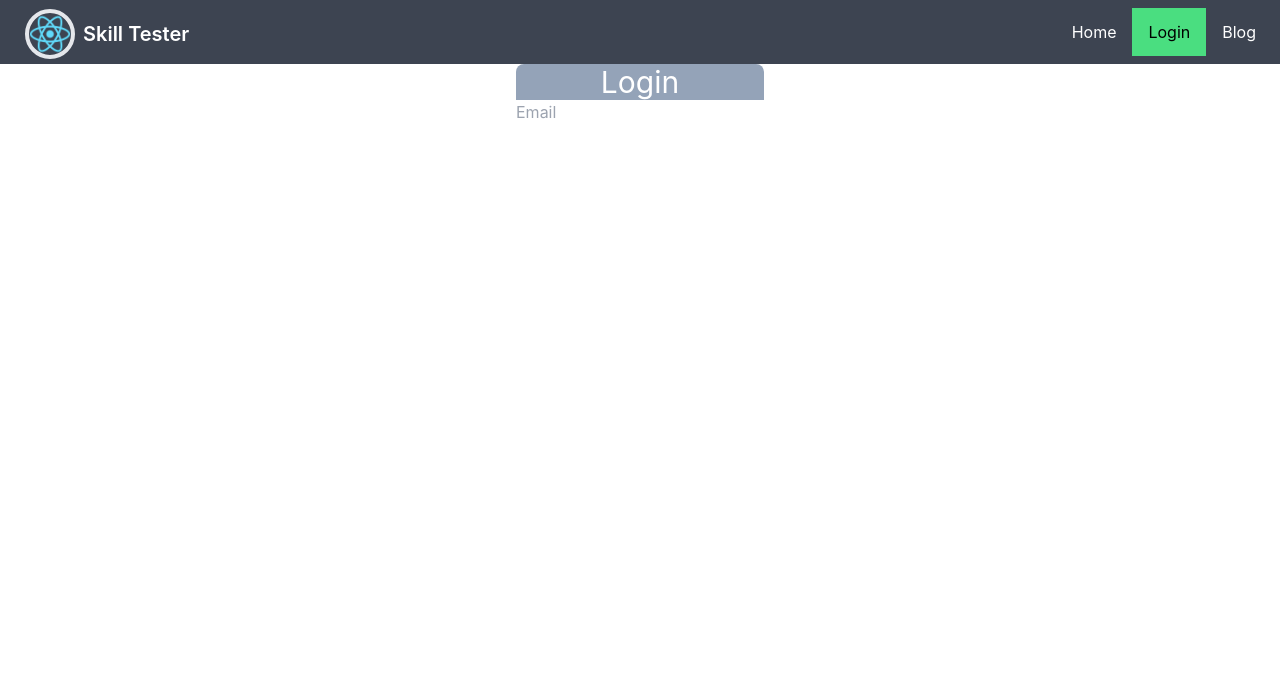
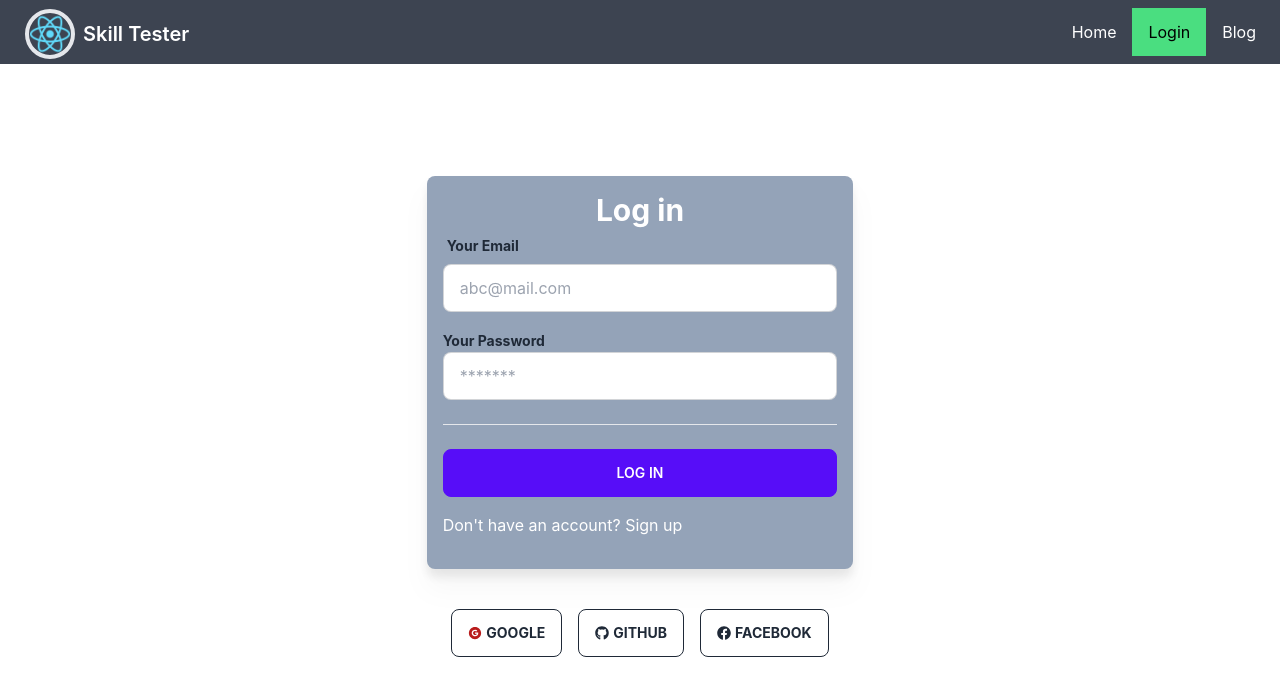
Before and after one commit to HazratAli-pixel/Open-Learning-client, a React (Create React App) app: page /signin in a window 1280 px wide. Shown: the top 696 px of the page. Built offline with nearby package versions, Linux system fonts and the light colour scheme; no server answers.

Commit message:
third commit

```diff
--- a/package.json
+++ b/package.json
@@ -15,6 +15,7 @@
     "flowbite-react": "^0.3.2",
     "react": "^18.2.0",
     "react-dom": "^18.2.0",
+    "react-icons": "^4.6.0",
     "react-router-dom": "^6.4.2",
     "react-scripts": "5.0.1",
     "web-vitals": "^2.1.4"
--- a/public/index.html
+++ b/public/index.html
@@ -28,7 +28,7 @@
   </head>
   <body>
     <noscript>You need to enable JavaScript to run this app.</noscript>
-    <div id="root"></div>
+    <div data-theme="" id="root"></div>
     <!--
       This HTML file is a template.
       If you open it directly in the browser, you will see an empty page.
--- a/src/App.js
+++ b/src/App.js
@@ -4,7 +4,7 @@ import { Routes } from './components/Routes/Routes';
 
 function App() {
   return (
-    <div className="App">
+    <div className="">
       <RouterProvider router={Routes}></RouterProvider>
     </div>
   );
--- a/src/components/Layout/Main.js
+++ b/src/components/Layout/Main.js
@@ -6,7 +6,9 @@ const Main = () => {
     return (
         <div>
             <Header></Header>
-            <Outlet></Outlet>
+            <div className='container mx-auto'>
+                <Outlet></Outlet>
+            </div>
         </div>
     );
 };
--- a/src/components/Signin/Signin.js
+++ b/src/components/Signin/Signin.js
@@ -1,15 +1,44 @@
 import React from 'react';
+import { AiFillGoogleCircle } from 'react-icons/ai';
+import { FaFacebook, FaGithub } from 'react-icons/fa';
+import { Link } from 'react-router-dom';
 
 const Signin = () => {
     return (
-        <div className='flex justify-center items-center'>
-            <div className='bg-slate-400 rounded-lg'>
-                <h1 className='text-3xl text-white'>Login</h1>
-                <div>
-                    <label htmlFor="Email"></label>
-                    <input type="text" id='Email' placeholder='Email'  />
+        <div className='flex justify-center flex-col items-center pt-28'>
+            <div className='bg-slate-400 rounded-lg p-4 sm:w-full md:w-1/2 lg:w-1/3 drop-shadow-xl '>
+                <form >
+                    <div className=''>
+                        <h1 className='text-3xl text-center text-white font-bold'>Log in</h1>
+                        <div className="form-control ">
+                            <label className="label">
+                                <span className="label-text font-bold">Your Email</span>
+                            </label>
+                            <label className="form-control">
+                                <input type="text" placeholder="abc@mail.com" className="input input-bordered" />
+                            </label>
+                        </div>
+                        <div className="form-control pt-4 ">
+                            <label className="font-bold">
+                                <span className="label-text">Your Password</span>
+                            </label>
+                            <label className="form-control">
+                                <input type="password" placeholder='*******' className="input input-bordered" />
+                            </label>
+                        </div>
+                        <br />
+                        <hr />
+                        <br />
+                        <button type='submit' className='btn btn-primary w-full'>Log in</button>
+                        <p className='py-4 text-white'>Don't have an account? <Link to='/signup'>Sign up</Link></p>
+                    </div>
+                </form>
+            </div>
+            <div className='flex flex-col md:flex-row lg:justify-between gap-4 pt-10'>
+                    <button type='submit' className='flex gap-1 items-center font-bold btn btn-outline'> <AiFillGoogleCircle className='text-red-700'/>Google</button>
+                    <button type='submit' className='flex gap-1 items-center font-bold btn btn-outline'><FaGithub/> Github</button>
+                    <button type='submit' className='flex gap-1 items-center font-bold btn btn-outline'><FaFacebook/>Facebook</button>
                 </div>
-            </div>
         </div>
     );
 };
--- a/src/components/UserContext/UserContext.js
+++ b/src/components/UserContext/UserContext.js
@@ -1,6 +1,6 @@
 
-import { getAuth } from 'firebase/auth';
-import React, { createContext } from 'react';
+import { createUserWithEmailAndPassword, getAuth, GoogleAuthProvider, onAuthStateChanged, signInWithEmailAndPassword, signInWithPopup, signOut } from 'firebase/auth';
+import React, { createContext, useEffect, useState } from 'react';
 import app from '../../config/firebase.config';
 
 export const AuthContext = createContext();
@@ -10,40 +10,39 @@ const auth = getAuth(app);
 // const googleprovider = new GoogleAuthProvider();
 
 const UserContext = ({children}) => {
-    // const [user, setUser] = useState({})
-    // const [loading, setloading] = useState(true);
+    const [user, setUser] = useState({})
+    const [loading, setloading] = useState(true);
 
 
-    // const createUser = (email, password) =>{
-    //     return createUserWithEmailAndPassword(auth, email, password)
-    // }
-    // const signIn = (email, password) =>{
-    //     return signInWithEmailAndPassword(auth, email, password)
-    // }
+    const createUser = (email, password) =>{
+        return createUserWithEmailAndPassword(auth, email, password)
+    }
+    const signIn = (email, password) =>{
+        return signInWithEmailAndPassword(auth, email, password)
+    }
 
-    // const logout = () => {
-    //     return signOut(auth);
-    // }
+    const logout = () => {
+        return signOut(auth);
+    }
 
-    // const signinWithGoogle = () => {
-    //     return signInWithPopup (auth, googleprovider)
-    // }
+    const signinWithGoogle = () => {
+        return signInWithPopup (auth, GoogleAuthProvider)
+    }
 
 
-    // useEffect( () => {
-    //     const unsubscribe = onAuthStateChanged(auth, currentUser => {
-    //         setUser(currentUser)
-    //         setloading(false);
-    //     })
+    useEffect( () => {
+        const unsubscribe = onAuthStateChanged(auth, currentUser => {
+            setUser(currentUser)
+            setloading(false);
+        })
 
-    //     return () =>{
-    //         unsubscribe();
-    //     }
+        return () =>{
+            unsubscribe();
+        }
 
-    // },[])
-
-    const authInfo = {}
+    },[])
     // const authInfo = {user, loading, createUser, signIn, logout, signinWithGoogle}
+    const authInfo = {user, loading, createUser, signIn, logout, signinWithGoogle}
 
     return (
         <AuthContext.Provider value={authInfo} >
```
Also changed, not shown: 1 other file (tests, documents, lock files or other folders).
